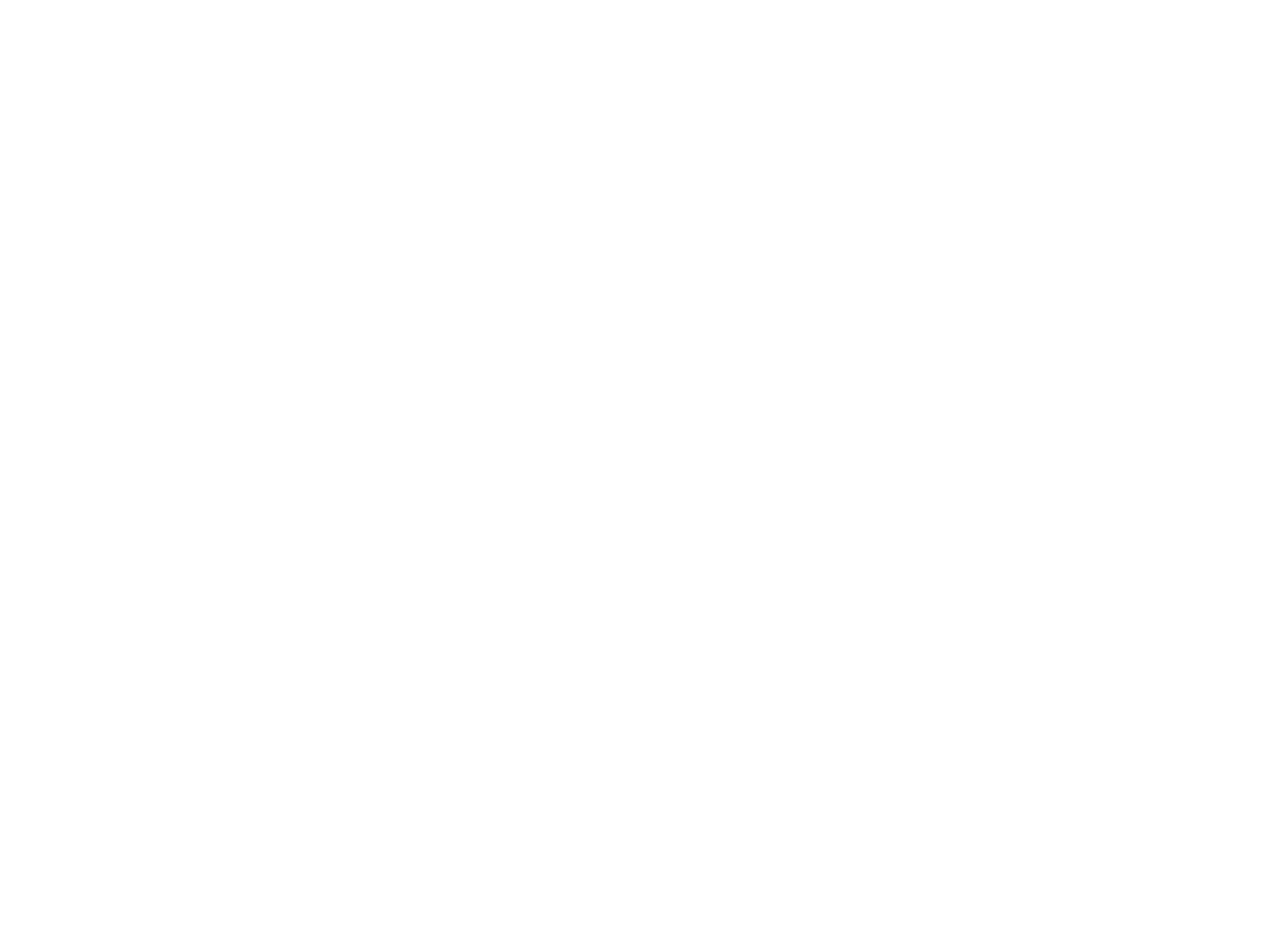
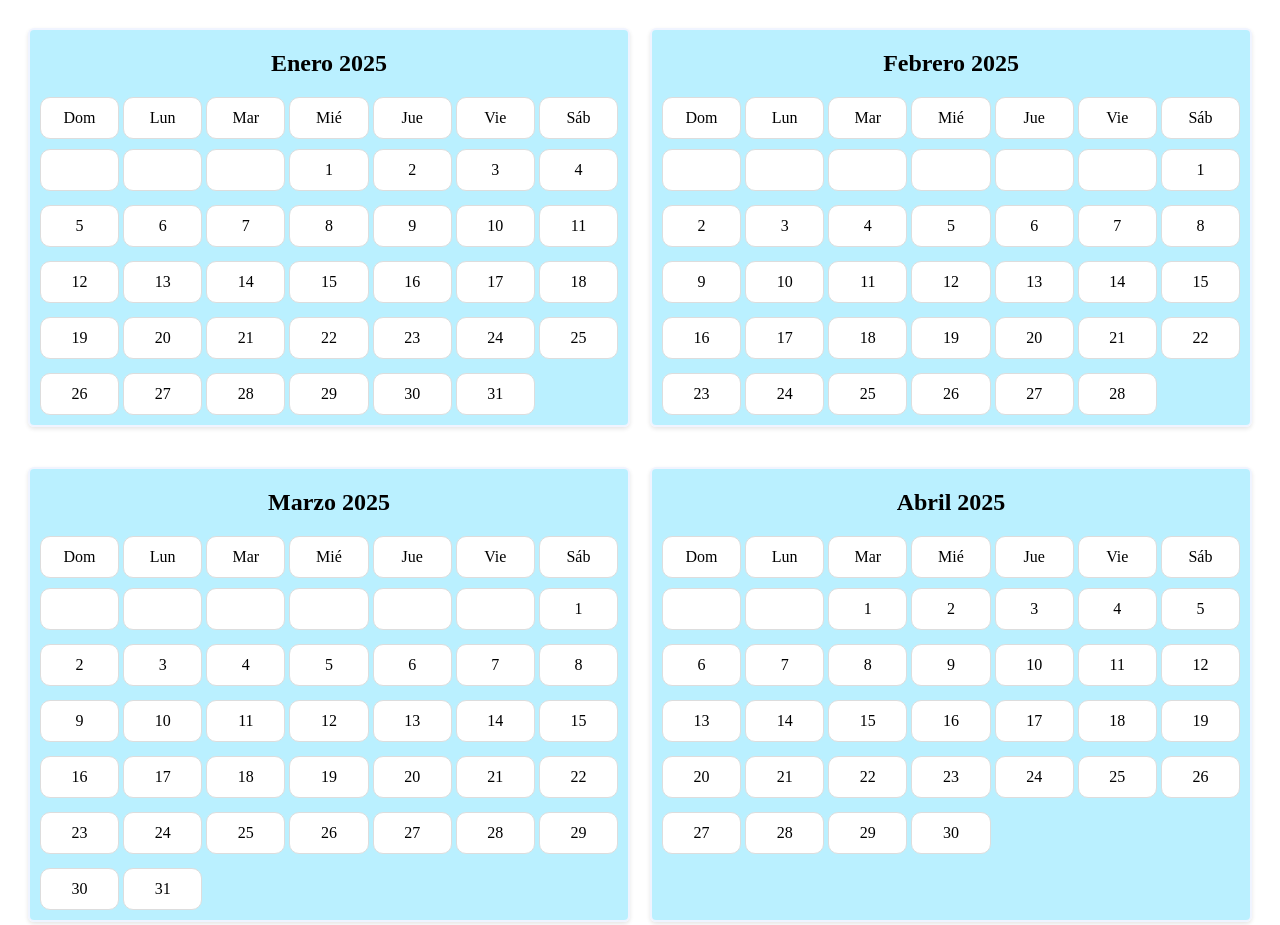
Before and after one commit to KevinCicerchia/Calendario, a plain HTML site: page calendario.html in a window 1280 px wide. Shown: the top 925 px of the page. Before the commit the page ends 800 px from the top, so only its background shows below. Drawn offline with Linux system fonts and the light colour scheme; the site is published under a folder, as on GitHub Pages, so addresses that start at the root find nothing.

```diff
--- a/calendario.html
+++ b/calendario.html
@@ -4,8 +4,8 @@
     <meta charset="UTF-8">
     <meta name="viewport" content="width=device-width, initial-scale=1.0">
     <title>Calendario Santisimo</title>
-    <link rel="stylesheet" href="/styles/calendar.css">
-    <link rel="stylesheet" href="/styles/panel.css">
+    <link rel="stylesheet" href="calendar.css">
+    <link rel="stylesheet" href="panel.css">
    <!-- <link rel="stylesheet" href="carrousel.css">-->
 </head>
 <body>
@@ -15,7 +15,7 @@
     <!--<div class="carousel">
         <img id="carousel-image" src="assets/lujan.png" alt="Imagen del carrusel">
     </div>-->
-    <script src="/src/index.js"></script>
-    <script src="/src/panel.js"></script>
+    <script src="index.js"></script>
+    <script src="panel.js"></script>
 </body>
 </html>
```
